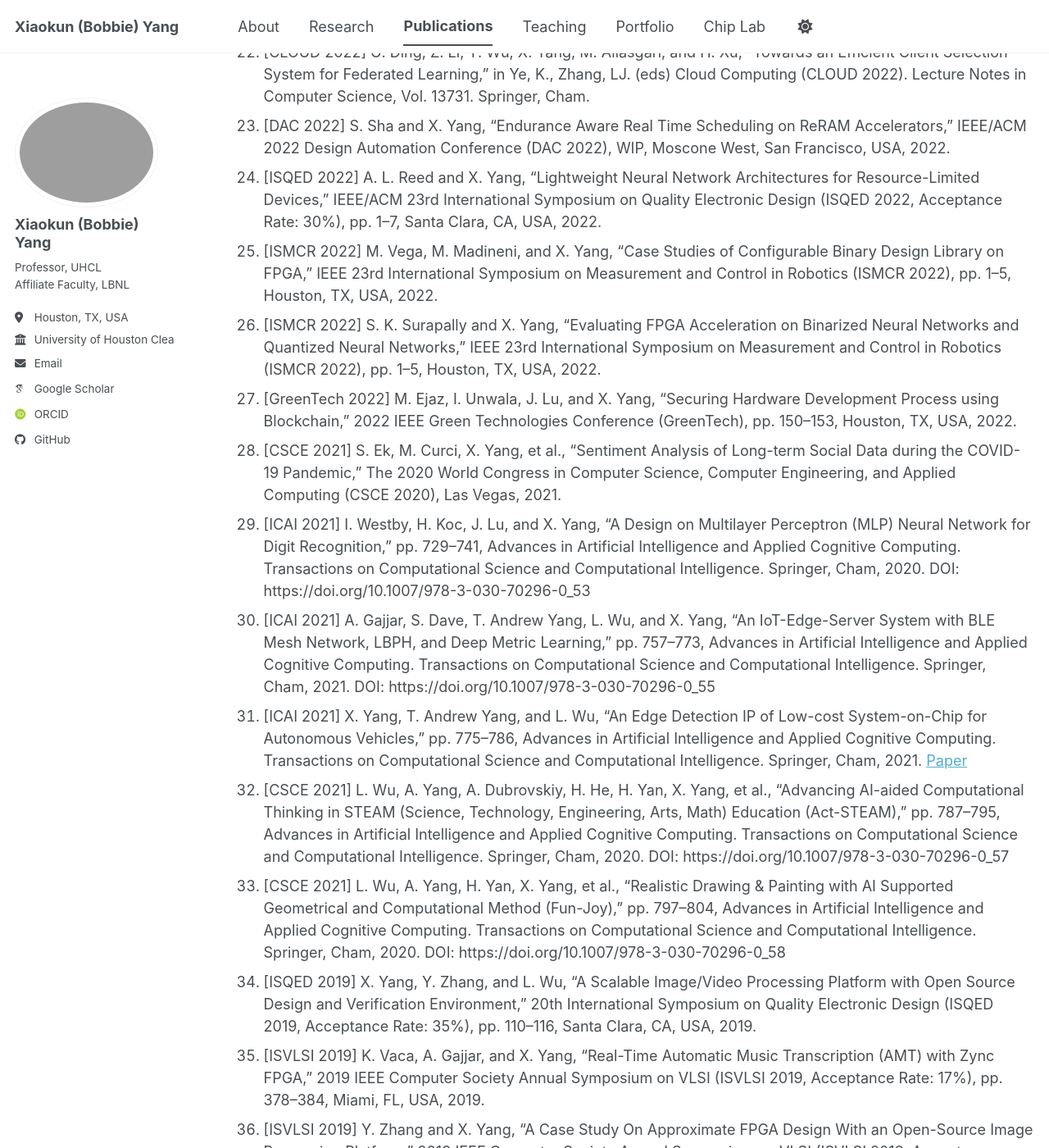
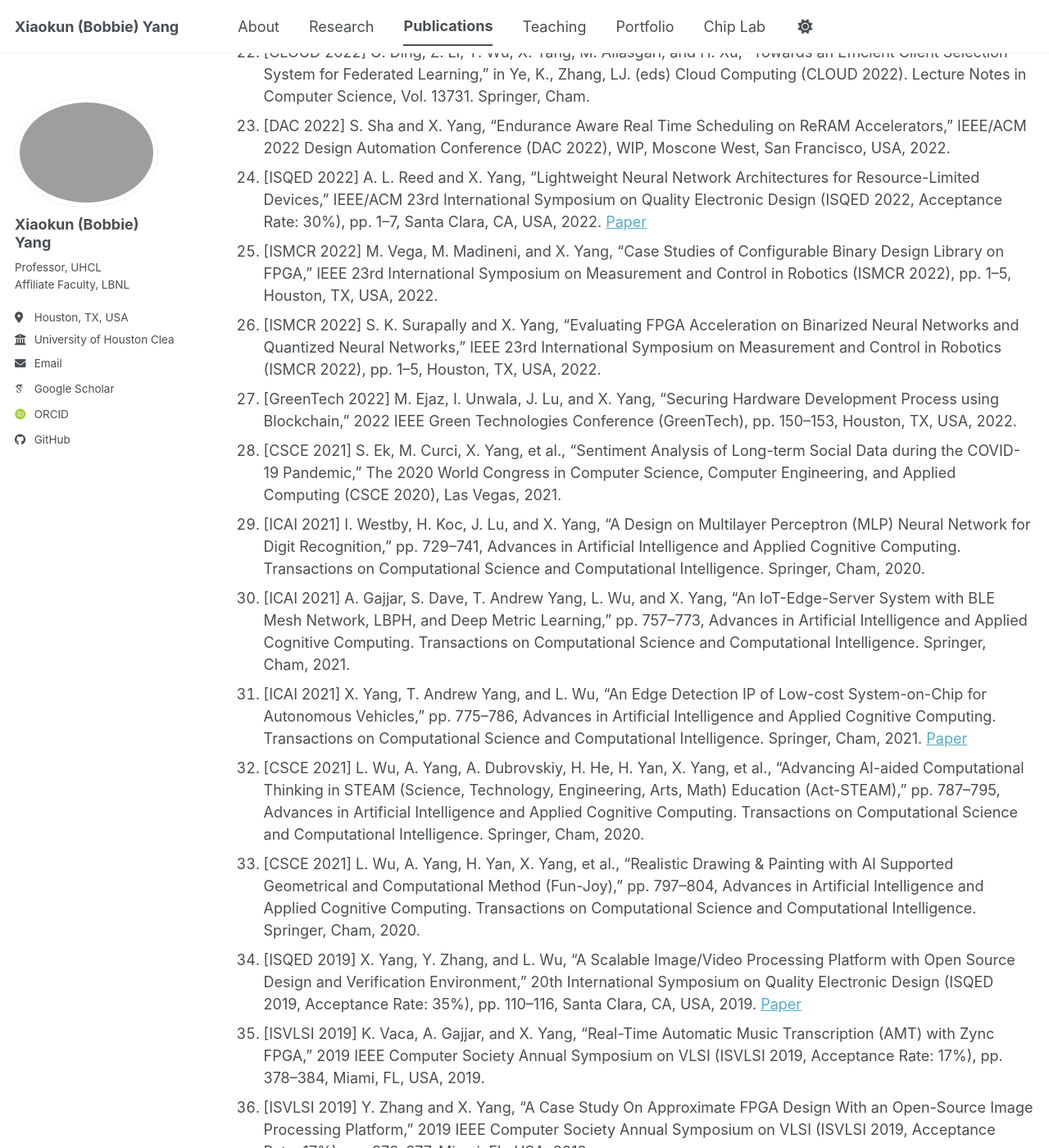
Before and after one commit to bobbieyang/bobbieyang.github.io, a Jekyll site: the page built from _pages/publications.md, in a window 1280 px wide and 1400 px high, scrolled down 4591 px. Shown: the whole window at 82% size. Built offline with Jekyll 4.4.1, drawn with Linux system fonts in a browser that asks for light colours; some web fonts are replaced; a script bundle is joined from its source files by our own code; library files that are not in the unit come from our copies; some of the changed text lies outside the part shown.

Commit message:
Update publications.md

```diff
--- a/_pages/publications.md
+++ b/_pages/publications.md
@@ -65,25 +65,25 @@ Conferences
 13. [ICDM-REU 2025] S. M. Buchanan, J. Ramos, C. D. DiSomma, Y. Zhang, W. Zhao and X. Yang, "Parameterized Hardware Generation for Mini-Float Summation-of-Absolute-Differences for AdderNet Based CNN Models," 2025 IEEE International Conference on Data Mining Workshops (ICDMW), Washington, DC, USA, 2025, pp. 2780-2785, [Paper](10.1109/ICDMW69685.2025.00355).
 14. [ICDM-REU 2025] J. W. Turner, C. D. DiSomma, X. Zhang, L. Fan and X. Yang, "Hardware Generation for Quantum Gate Emulation and Acceleration," 2025 IEEE International Conference on Data Mining Workshops (ICDMW), Washington, DC, USA, 2025, pp. 1-6, [Paper](https://10.1109/ICDMW69685.2025.00353).
 15. [ICDM-REU 2025] K. Powell, R. Rongon, X. Yang and X. Zhang, "Accelerating Deep-Learning Applications with Efficient Tensor Layout Management," 2025 IEEE International Conference on Data Mining Workshops (ICDMW), Washington, DC, USA, 2025, pp. 1-6, [Paper](https://10.1109/ICDMW69685.2025.00357).
-16. [SEET 2025] DiSomma, C.D., Mosuli, D.S., Xu, H., Yang, X. (2026). A Scalable Software-Hardware Co-design FPGA Platform for Floating-Point Operations. In: Hussain, S., Khan, A.A., Abdul Basit Ur Rahim, M., Khan, S.U.R. (eds) SEET—Software Engineering for Emerging Technologies. SEET 2025. Communications in Computer and Information Science, vol 2725. Springer, Cham. https://doi.org/10.1007/978-3-032-08977-9_32
-17. [SEET 2025] Cruz, A., Wu, Y., Yang, X. (2026). AI-Powered Engine Component Identifier for Vehicle Maintenance. In: Hussain, S., Khan, A.A., Abdul Basit Ur Rahim, M., Khan, S.U.R. (eds) SEET—Software Engineering for Emerging Technologies. SEET 2025. Communications in Computer and Information Science, vol 2725. Springer, Cham. https://doi.org/10.1007/978-3-032-08977-9_33
+16. [SEET 2025] DiSomma, C.D., Mosuli, D.S., Xu, H., Yang, X. (2026). A Scalable Software-Hardware Co-design FPGA Platform for Floating-Point Operations. In: Hussain, S., Khan, A.A., Abdul Basit Ur Rahim, M., Khan, S.U.R. (eds) SEET—Software Engineering for Emerging Technologies. SEET 2025. Communications in Computer and Information Science, vol 2725. Springer, Cham.
+17. [SEET 2025] Cruz, A., Wu, Y., Yang, X. (2026). AI-Powered Engine Component Identifier for Vehicle Maintenance. In: Hussain, S., Khan, A.A., Abdul Basit Ur Rahim, M., Khan, S.U.R. (eds) SEET—Software Engineering for Emerging Technologies. SEET 2025. Communications in Computer and Information Science, vol 2725. Springer, Cham.
 18. [AIIoT 2025] N. Wu, B. Fong, X. Yang and K. Zeng, "Hardware-Accelerated Music Transcription on the Cloud via FPGA Implementation," 2025 IEEE World AI IoT Congress (AIIoT), Seattle, WA, USA, 2025, pp. 0299-0308, [Paper](https://10.1109/AIIoT65859.2025.11105340).
 19. [BigData 2024] Paul Wong, Dania Susanne Mosuli, Xuechen Zhang, and Xiaokun Yang, “Hardware Generation on Trigonometric Functions,” 2024 IEEE Big Data, DC, USA, 2024, pp. 7571–7576, [Paper](https://10.1109/BigData62323.2024.10825243).
 20. [HPEC 2023] Mario Vega, X. Yang, John Shalf, and Doru Adrian Thom Popovici, “Towards a Flexible Hardware Implementation for Mixed-Radix Fourier Transforms,” 2023 IEEE High Performance Extreme Computing Conference (HPEC), Boston, MA, USA, 2023, pp. 1–7, [Paper](https://10.1109/HPEC58863.2023.10363540).
-21. [UEMCON 2023] C. Hingu, X. Fu, R. Challoo, J. Lu, X. Yang, and L. Qingge, “Accelerating FPGA Implementation of Neural Network Controllers via 32-bit Fixed-Point Design for Real-Time Control,” 2023 IEEE 14th Annual Ubiquitous Computing, Electronics & Mobile Communication Conference (UEMCON), Best Paper Award, New York, NY, USA, 2023, pp. 0445–0450, doi: https://10.1109/UEMCON59035.2023.10316098.
+21. [UEMCON 2023] C. Hingu, X. Fu, R. Challoo, J. Lu, X. Yang, and L. Qingge, “Accelerating FPGA Implementation of Neural Network Controllers via 32-bit Fixed-Point Design for Real-Time Control,” 2023 IEEE 14th Annual Ubiquitous Computing, Electronics & Mobile Communication Conference (UEMCON), Best Paper Award, New York, NY, USA, 2023, pp. 0445–0450, doi: [Paper](https://10.1109/UEMCON59035.2023.10316098).
 22. [CLOUD 2022] G. Ding, Z. Li, Y. Wu, X. Yang, M. Aliasgari, and H. Xu, “Towards an Efficient Client Selection System for Federated Learning,” in Ye, K., Zhang, LJ. (eds) Cloud Computing (CLOUD 2022). Lecture Notes in Computer Science, Vol. 13731. Springer, Cham.
 23. [DAC 2022] S. Sha and X. Yang, “Endurance Aware Real Time Scheduling on ReRAM Accelerators,” IEEE/ACM 2022 Design Automation Conference (DAC 2022), WIP, Moscone West, San Francisco, USA, 2022.
-24. [ISQED 2022] A. L. Reed and X. Yang, “Lightweight Neural Network Architectures for Resource-Limited Devices,” IEEE/ACM 23rd International Symposium on Quality Electronic Design (ISQED 2022, Acceptance Rate: 30%), pp. 1–7, Santa Clara, CA, USA, 2022.
+24. [ISQED 2022] A. L. Reed and X. Yang, “Lightweight Neural Network Architectures for Resource-Limited Devices,” IEEE/ACM 23rd International Symposium on Quality Electronic Design (ISQED 2022, Acceptance Rate: 30%), pp. 1–7, Santa Clara, CA, USA, 2022. [Paper](10.1109/ISQED54688.2022.9806151)
 25. [ISMCR 2022] M. Vega, M. Madineni, and X. Yang, “Case Studies of Configurable Binary Design Library on FPGA,” IEEE 23rd International Symposium on Measurement and Control in Robotics (ISMCR 2022), pp. 1–5, Houston, TX, USA, 2022.
 26. [ISMCR 2022] S. K. Surapally and X. Yang, “Evaluating FPGA Acceleration on Binarized Neural Networks and Quantized Neural Networks,” IEEE 23rd International Symposium on Measurement and Control in Robotics (ISMCR 2022), pp. 1–5, Houston, TX, USA, 2022.
 27. [GreenTech 2022] M. Ejaz, I. Unwala, J. Lu, and X. Yang, “Securing Hardware Development Process using Blockchain,” 2022 IEEE Green Technologies Conference (GreenTech), pp. 150–153, Houston, TX, USA, 2022.
 28. [CSCE 2021] S. Ek, M. Curci, X. Yang, et al., “Sentiment Analysis of Long-term Social Data during the COVID-19 Pandemic,” The 2020 World Congress in Computer Science, Computer Engineering, and Applied Computing (CSCE 2020), Las Vegas, 2021.
-29. [ICAI 2021] I. Westby, H. Koc, J. Lu, and X. Yang, “A Design on Multilayer Perceptron (MLP) Neural Network for Digit Recognition,” pp. 729–741, Advances in Artificial Intelligence and Applied Cognitive Computing. Transactions on Computational Science and Computational Intelligence. Springer, Cham, 2020. DOI: https://doi.org/10.1007/978-3-030-70296-0_53
-30. [ICAI 2021] A. Gajjar, S. Dave, T. Andrew Yang, L. Wu, and X. Yang, “An IoT-Edge-Server System with BLE Mesh Network, LBPH, and Deep Metric Learning,” pp. 757–773, Advances in Artificial Intelligence and Applied Cognitive Computing. Transactions on Computational Science and Computational Intelligence. Springer, Cham, 2021. DOI: https://doi.org/10.1007/978-3-030-70296-0_55
+29. [ICAI 2021] I. Westby, H. Koc, J. Lu, and X. Yang, “A Design on Multilayer Perceptron (MLP) Neural Network for Digit Recognition,” pp. 729–741, Advances in Artificial Intelligence and Applied Cognitive Computing. Transactions on Computational Science and Computational Intelligence. Springer, Cham, 2020.
+30. [ICAI 2021] A. Gajjar, S. Dave, T. Andrew Yang, L. Wu, and X. Yang, “An IoT-Edge-Server System with BLE Mesh Network, LBPH, and Deep Metric Learning,” pp. 757–773, Advances in Artificial Intelligence and Applied Cognitive Computing. Transactions on Computational Science and Computational Intelligence. Springer, Cham, 2021.
 31. [ICAI 2021] X. Yang, T. Andrew Yang, and L. Wu, “An Edge Detection IP of Low-cost System-on-Chip for Autonomous Vehicles,” pp. 775–786, Advances in Artificial Intelligence and Applied Cognitive Computing. Transactions on Computational Science and Computational Intelligence. Springer, Cham, 2021. [Paper](https://doi.org/10.1007/978-3-030-70296-0_56)
-32. [CSCE 2021] L. Wu, A. Yang, A. Dubrovskiy, H. He, H. Yan, X. Yang, et al., “Advancing AI-aided Computational Thinking in STEAM (Science, Technology, Engineering, Arts, Math) Education (Act-STEAM),” pp. 787–795, Advances in Artificial Intelligence and Applied Cognitive Computing. Transactions on Computational Science and Computational Intelligence. Springer, Cham, 2020. DOI: https://doi.org/10.1007/978-3-030-70296-0_57
-33. [CSCE 2021] L. Wu, A. Yang, H. Yan, X. Yang, et al., “Realistic Drawing & Painting with AI Supported Geometrical and Computational Method (Fun-Joy),” pp. 797–804, Advances in Artificial Intelligence and Applied Cognitive Computing. Transactions on Computational Science and Computational Intelligence. Springer, Cham, 2020. DOI: https://doi.org/10.1007/978-3-030-70296-0_58
-34. [ISQED 2019] X. Yang, Y. Zhang, and L. Wu, “A Scalable Image/Video Processing Platform with Open Source Design and Verification Environment,” 20th International Symposium on Quality Electronic Design (ISQED 2019, Acceptance Rate: 35%), pp. 110–116, Santa Clara, CA, USA, 2019.
+32. [CSCE 2021] L. Wu, A. Yang, A. Dubrovskiy, H. He, H. Yan, X. Yang, et al., “Advancing AI-aided Computational Thinking in STEAM (Science, Technology, Engineering, Arts, Math) Education (Act-STEAM),” pp. 787–795, Advances in Artificial Intelligence and Applied Cognitive Computing. Transactions on Computational Science and Computational Intelligence. Springer, Cham, 2020.
+33. [CSCE 2021] L. Wu, A. Yang, H. Yan, X. Yang, et al., “Realistic Drawing & Painting with AI Supported Geometrical and Computational Method (Fun-Joy),” pp. 797–804, Advances in Artificial Intelligence and Applied Cognitive Computing. Transactions on Computational Science and Computational Intelligence. Springer, Cham, 2020.
+34. [ISQED 2019] X. Yang, Y. Zhang, and L. Wu, “A Scalable Image/Video Processing Platform with Open Source Design and Verification Environment,” 20th International Symposium on Quality Electronic Design (ISQED 2019, Acceptance Rate: 35%), pp. 110–116, Santa Clara, CA, USA, 2019. [Paper](10.1109/ISQED.2019.8697816)
 35. [ISVLSI 2019] K. Vaca, A. Gajjar, and X. Yang, “Real-Time Automatic Music Transcription (AMT) with Zync FPGA,” 2019 IEEE Computer Society Annual Symposium on VLSI (ISVLSI 2019, Acceptance Rate: 17%), pp. 378–384, Miami, FL, USA, 2019.
 36. [ISVLSI 2019] Y. Zhang and X. Yang, “A Case Study On Approximate FPGA Design With an Open-Source Image Processing Platform,” 2019 IEEE Computer Society Annual Symposium on VLSI (ISVLSI 2019, Acceptance Rate: 17%), pp. 372–377, Miami, FL, USA, 2019.
 37. [ISMCR 2019] K. Vaca, M. Jefferies, and X. Yang, “An Open Real-Time Audio Processing Platform on Zync FPGA,” International Symposium on Measurement and Control in Robotics (ISMCR 2019), pp. D1-2-1–D1-2-6, Houston, TX, USA, 2019.
```
